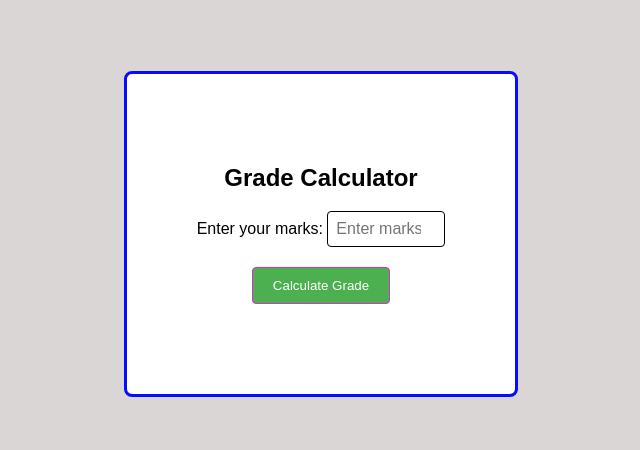
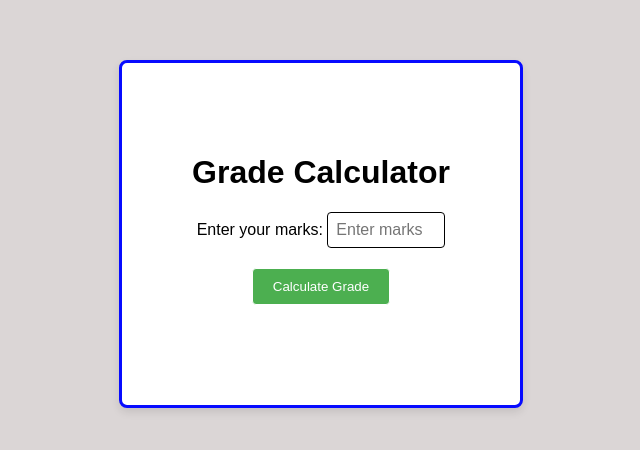
Before and after one commit to Abdulrauf1122/Grade-calculator, a plain HTML site: page index.html in a window 1280 px wide. Shown: the part 166-616 px from the top of the page, without its empty margins (319-959 px from the left). Drawn offline with Linux system fonts and the light colour scheme.

Commit message:
some changes

```diff
--- a/index.html
+++ b/index.html
@@ -21,7 +21,7 @@
             background-color: #ffffff;
             border: 3px solid #070bff;
             border-radius: 8px;
-            box-shadow: 1 4px 8px rgba(0, 0, 0, 0.1);
+            box-shadow: 0 4px 8px rgba(0, 0, 0, 0.1);
             padding: 70px;
             text-align: center;
         }
@@ -30,7 +30,7 @@
             margin-bottom: 20px;
         }
 
-        input[type="number"] {
+        input[type="text"] {
             width: 100px;
             padding: 8px;
             font-size: 16px;
@@ -42,7 +42,7 @@
             background-color: #4caf50;
             color: rgb(255, 255, 255);
             padding: 10px 20px;
-            border: 1px solid #dd2fcb;
+            border: 1px solid #ffffff;
             border-radius: 4px;
             cursor: pointer;
         }
@@ -52,8 +52,10 @@
         }
 
         .grade-result {
-            font-size: 20px;
-            margin-top: 20px;
+            font-size: 25px;
+            font-weight: bold;
+            color: #0509fe;
+            margin-top: 30px;
         }
 
         .error {
@@ -62,15 +64,15 @@
         }
     </style>
 </head>
+
 <body>
     <div class="container">
-        <h2>Grade Calculator</h2>
+        <h1>Grade Calculator</h1>
         <div class="input-group">
             <label for="marks">Enter your marks:</label>
-            <input type="number" id="marks" placeholder="Enter marks" />
+            <input type="text" id="marks" maxlength="3" placeholder="Enter marks">
         </div>
         <button class="btn-calculate" onclick="calculateGrade()">Calculate Grade</button>
-        <!-- <div class="error" id="error-message">Please enter a valid number between 0 and 100.</div> -->
         <p class="grade-result" id="grade"></p>
         <div class="error" id="error-message">Please enter a valid number between 0 and 100.</div>
     </div>
```
